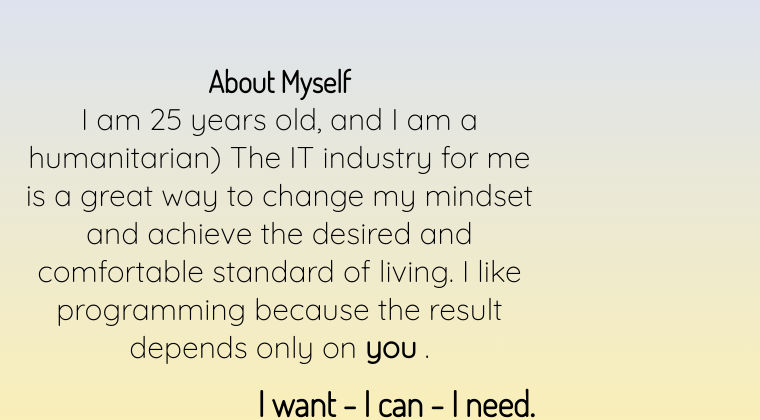
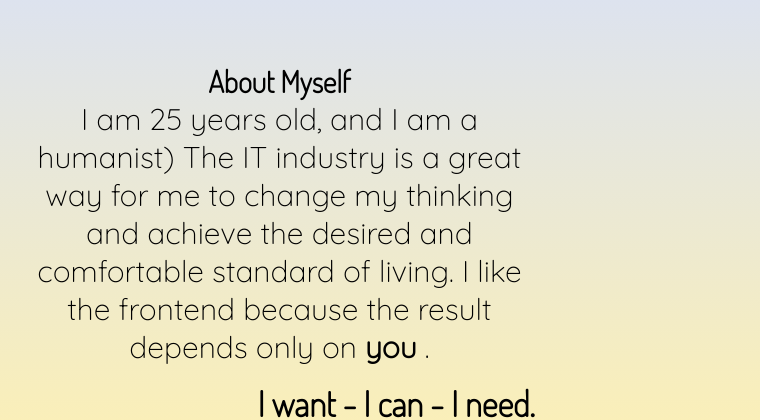
Before and after one commit to LinnBlok/rsschool-cv, a plain HTML site: page index.html in a window 1280 px wide. Shown: the part 129-549 px from the top of the page, 520-1280 px from the left. Drawn offline with Linux system fonts and the light colour scheme.

Commit message:
refactor: changed text <p>

```diff
--- a/index.html
+++ b/index.html
@@ -62,9 +62,9 @@
     <section class="about">
         <h2 id="about">About Myself</h2>
             <p class="about-myself">
-                I am 25 years old, and I am a humanitarian)
-                The IT industry for me is a great way to change my mindset and achieve the desired and comfortable standard of living.
-                I like programming because the result depends only on <strong>you</strong> .
+                I am 25 years old, and I am a humanist) The IT industry is a great way for me to change
+                my thinking and achieve the desired and comfortable standard of living.
+                I like the frontend because the result depends only on <strong>you</strong> .
             </p>
                 <blockquote> I want - I can - I need. </blockquote>
     </section>
```
